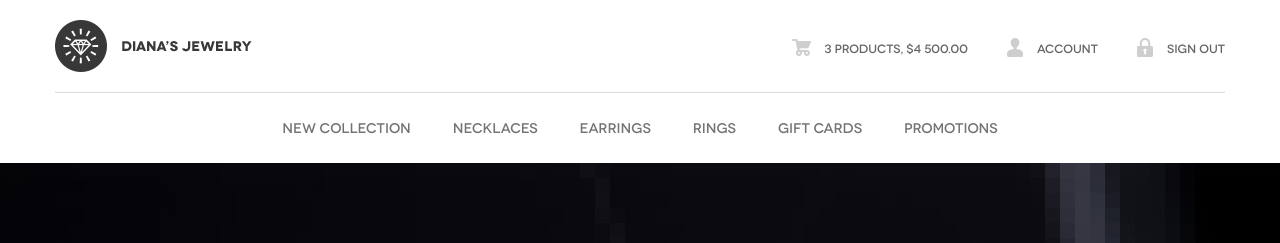
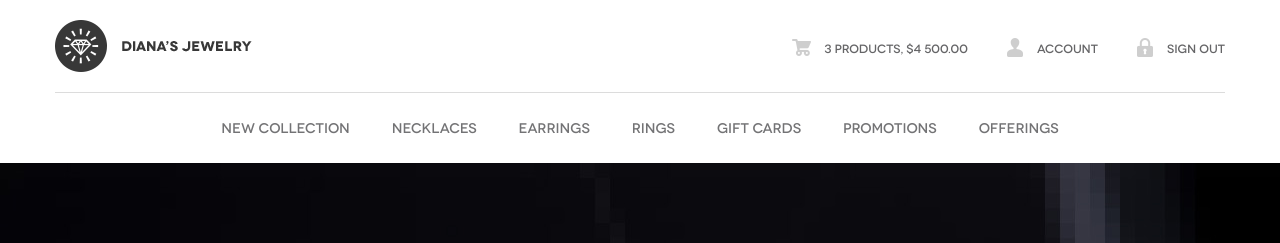
Before and after one commit to lateef-taiwo/dianas_jewelry_website, a plain HTML site: page index.html in a window 1280 px wide. Shown: the top 243 px of the page. Drawn offline with nearby package versions, Linux system fonts and the light colour scheme.

Commit message:
Update index.html

```diff
--- a/index.html
+++ b/index.html
@@ -37,6 +37,7 @@
 				<li><a href="products.html">Rings</a></li>
 				<li><a href="products.html">Gift cards</a></li>
 				<li><a href="products.html">Promotions</a></li>
+				<li><a href="products.html">Offerings</a></li>
 			</ul>
 		</div>
 		<!-- / container -->
```
